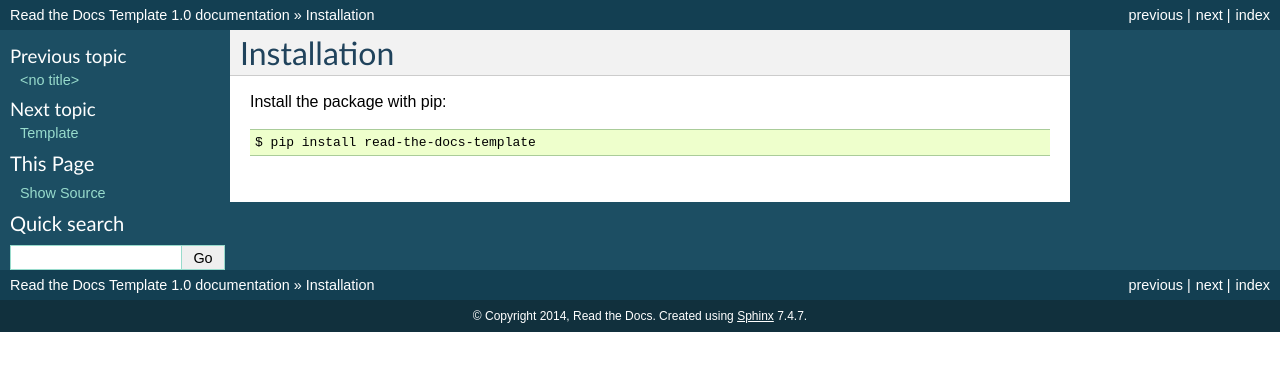
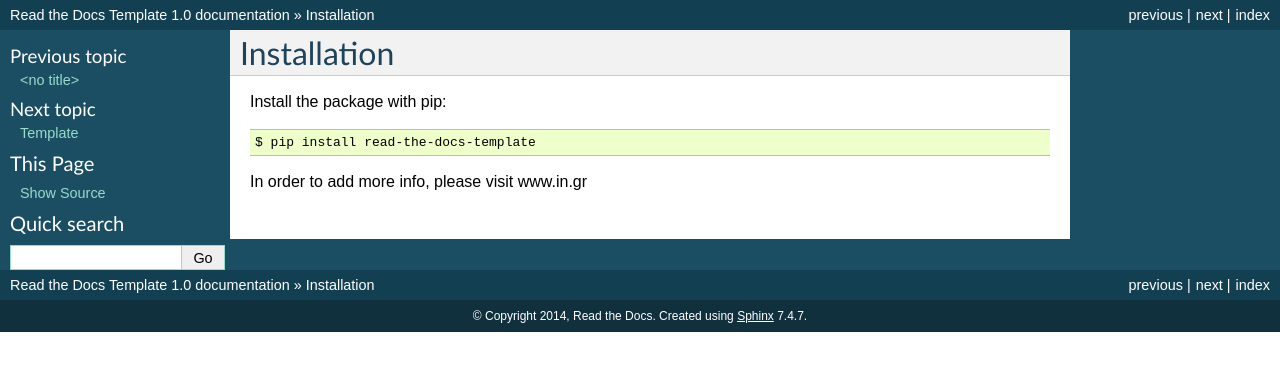
Before and after one commit to DimitrisAgelakis/test-write-manual, a Sphinx documentation site: the page built from docs/installation.rst, in a window 1280 px wide. Shown: the top 371 px of the page. Built offline with Sphinx 7.4.7, drawn with Linux system fonts in a browser that asks for light colours.

Commit message:
Update installation.rst

```diff
--- a/docs/installation.rst
+++ b/docs/installation.rst
@@ -5,3 +5,5 @@ Installation
 Install the package with pip::
 
     $ pip install read-the-docs-template
+
+In order to add more info, please visit  www.in.gr
```
